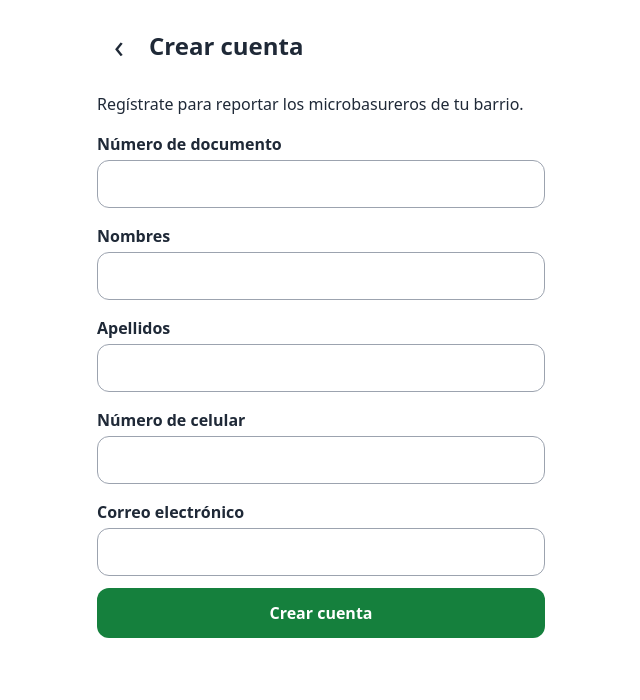
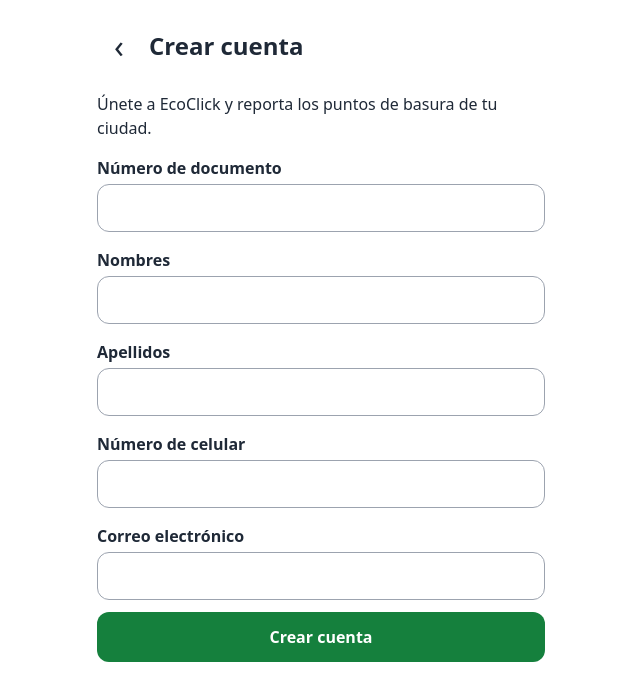
Before and after one commit to mifernandez19/ecoclick-frontend, a React (Vite) app: page /registro in a window 1280 px wide. Shown: the top 700 px of the page, without its empty margins (319-959 px from the left). Built offline with nearby package versions, Linux system fonts and the light colour scheme.

Commit message:
feat(auth): actualiza la bienvenida del registro (ECO-04)

```diff
--- a/src/pages/Registro.jsx
+++ b/src/pages/Registro.jsx
@@ -73,7 +73,7 @@ function Registro() {
     return (
         <main>
             <Encabezado titulo="Crear cuenta" volverA="/" />
-            <p>Regístrate para reportar los microbasureros de tu barrio.</p>
+            <p>Únete a EcoClick y reporta los puntos de basura de tu ciudad.</p>
              <form onSubmit={manejarEnvio} noValidate>
                 <label htmlFor="documento">Número de documento</label>
                 <input
```
